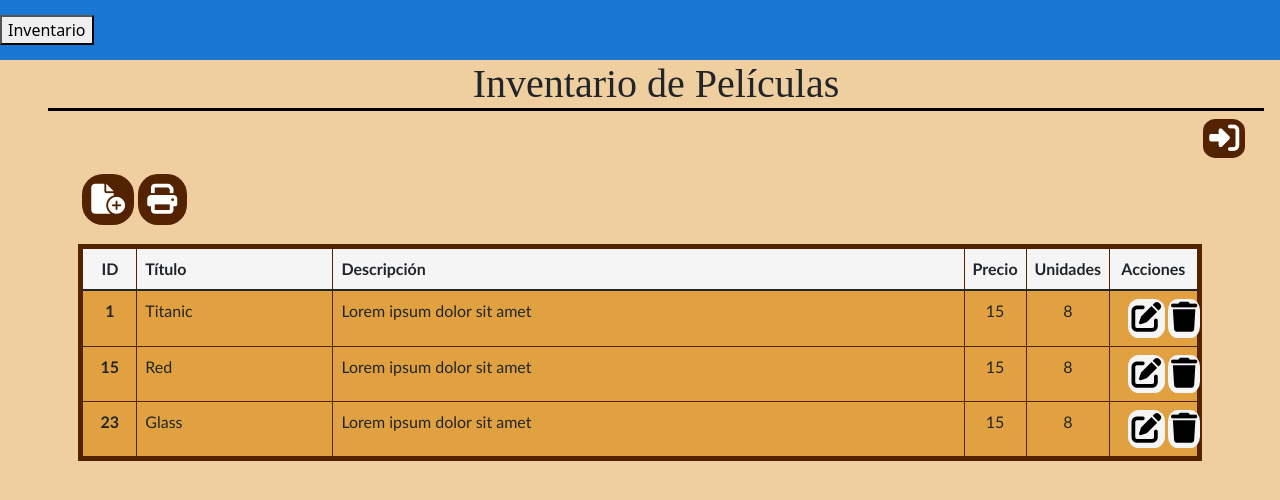
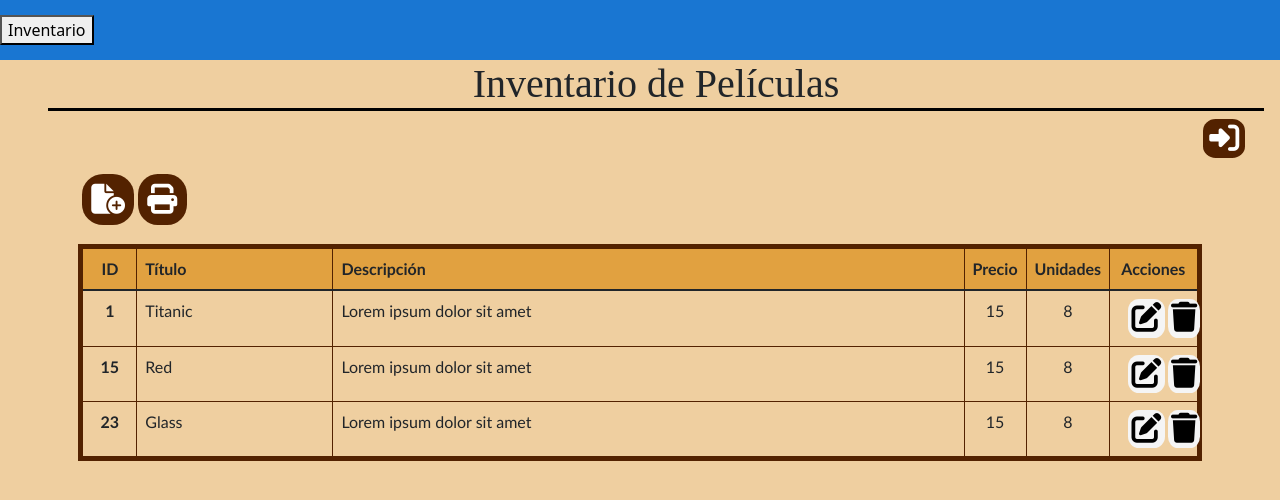
Before and after one commit to alexander-sosa/films-and-chill, an Angular app in the folder frontend/: page /inventory in a window 1280 px wide. Shown: the top 500 px of the page. Built offline with nearby package versions, Linux system fonts and the light colour scheme.

Commit message:
table details

```diff
--- a/frontend/src/app/inventory/inventory.component.css
+++ b/frontend/src/app/inventory/inventory.component.css
@@ -34,7 +34,7 @@
         font-family: 'Trebuchet MS';
         align-content: center;
         width: 90%;
-        background-color: #E1A140;
+        background-color: #EFCFA0;
         margin-left: auto;
         margin-right: auto;
         margin-top: 1%;
--- a/frontend/src/app/inventory/inventory.component.html
+++ b/frontend/src/app/inventory/inventory.component.html
@@ -12,7 +12,7 @@
 
     <table class="table table-bordered">
         <thead>
-            <tr style="background-color: whitesmoke;">
+            <tr style="background-color: #E1A140;">
               <th scope="col" style="width: 5%; text-align: center;">ID</th>
               <th scope="col">Título</th>
               <th scope="col">Descripción</th>
```
